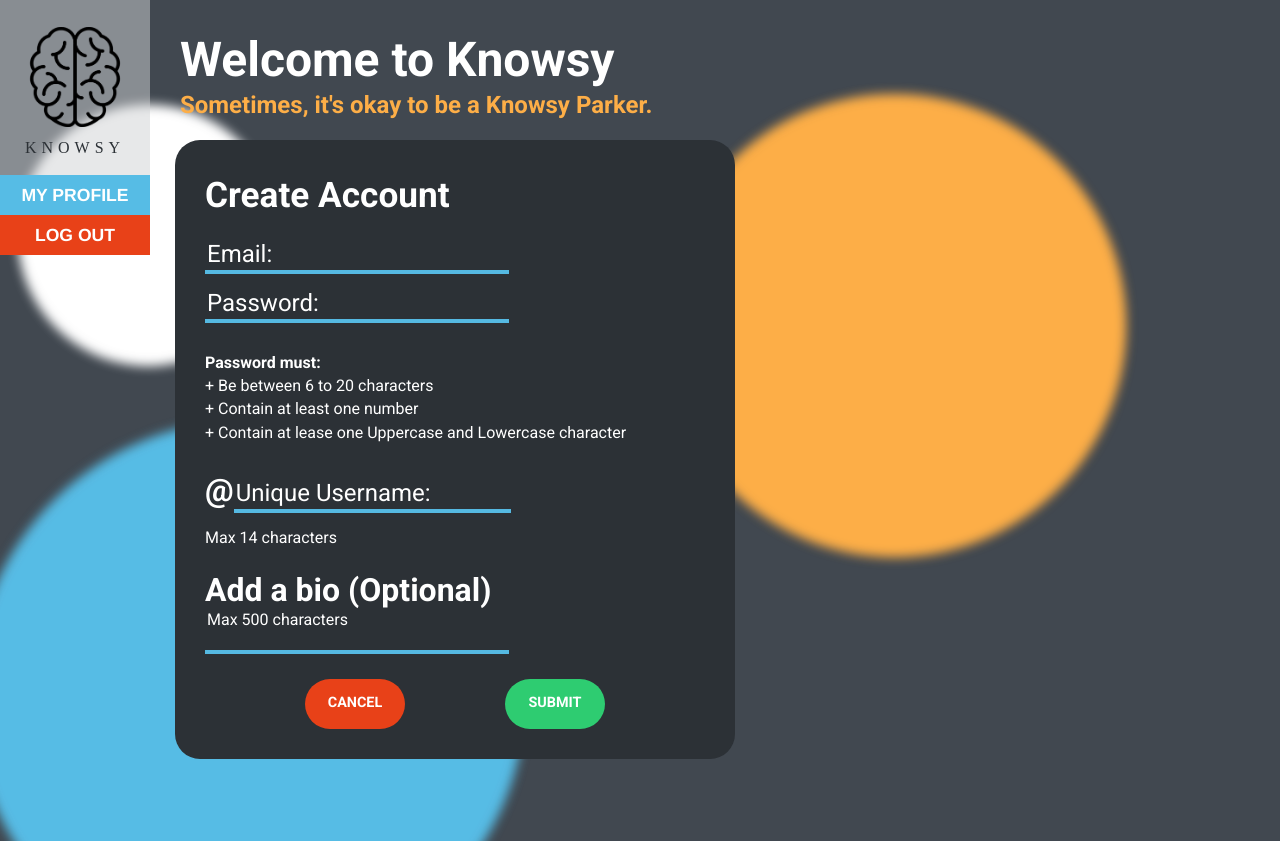
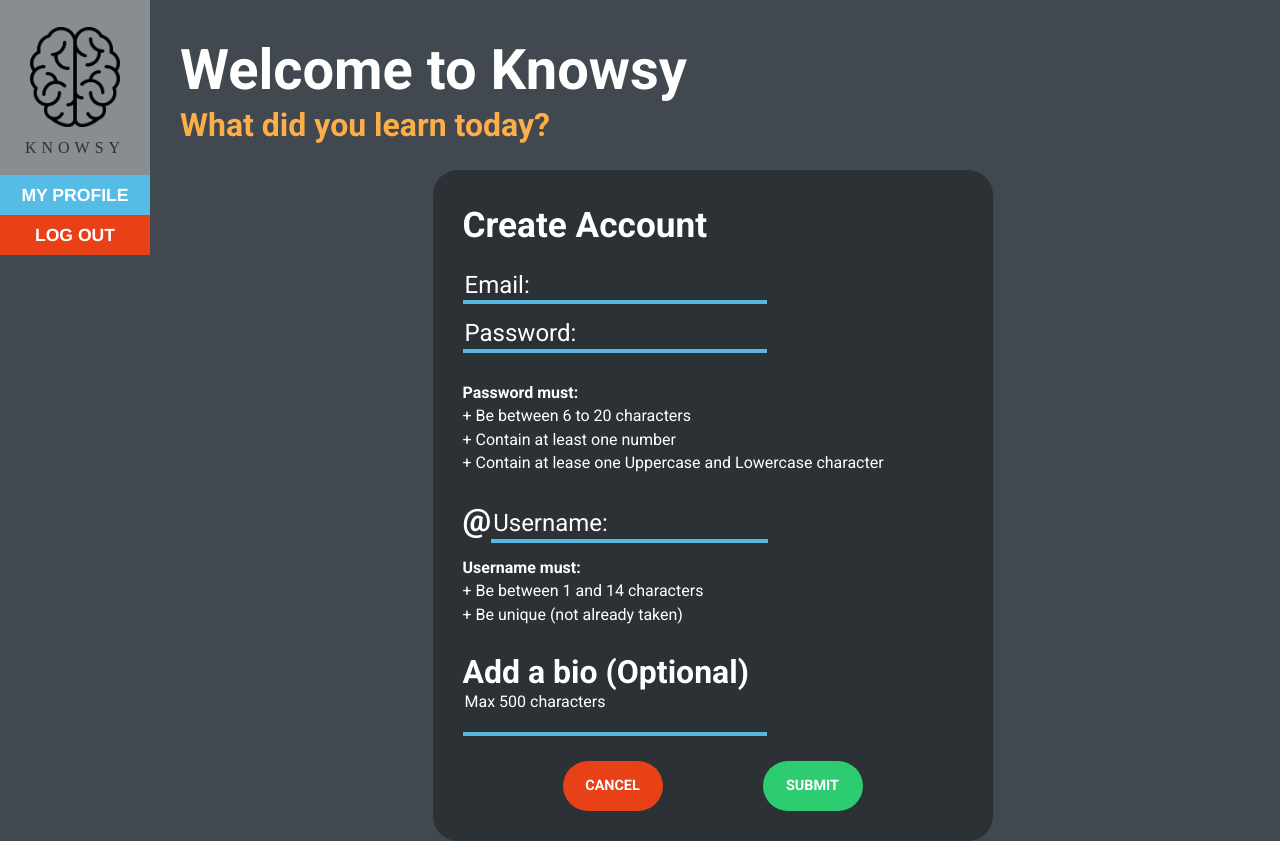
Before and after one commit to Mayden-Academy/2020-sept-knowsys-frontend, a React (Create React App) app: page /createaccount in a window 1280 px wide. Before the commit the page ends 800 px from the top, so only its background shows below. Built offline with nearby package versions, Linux system fonts and the light colour scheme.

Commit message:
commented out background to make the page faster for now. Added flexbox to login and createAccount pages

```diff
--- a/public/index.html
+++ b/public/index.html
@@ -19,7 +19,7 @@
     <link href="https://fonts.googleapis.com/css2?family=Roboto:wght@700&display=swap" rel="stylesheet">
     <link href="https://fonts.googleapis.com/css2?family=JetBrains+Mono&family=Roboto:wght@700&display=swap" rel="stylesheet">
     <link href="https://fonts.googleapis.com/css2?family=Roboto&display=swap" rel="stylesheet">
-    <title>Knowsys - TIL!</title>
+    <title>Knowsy - TIL!</title>
   </head>
 
   <body>
@@ -28,7 +28,7 @@
 
   <!-- ANIMATED BACKGROUND -->
 
-<div class="circleBackground">
+<!-- <div class="circleBackground">
     <svg width="1650" height="1300px">
         <defs>
             <filter id="blur" x="-50%" y="-50%" width="200%" height="200%">
@@ -39,7 +39,7 @@
         <circle class="whiteCircle" cx="50" cy="175" r="150"/>
         <circle class="blueCircle" cx="200" cy="700" r="300"/>
     </svg>
-</div>
+</div> -->
 
     <div id="root"></div>
 
--- a/src/Components/CreateAccountForm/index.js
+++ b/src/Components/CreateAccountForm/index.js
@@ -67,17 +67,21 @@ class CreateAccountForm extends React.Component {
                     <h2>Create Account</h2>
                     <input className="emailInput" type="text" placeholder="Email:"></input>
                     <input className="passwordInput"  type="password" placeholder="Password:"></input>
-                    <p className="passwordRequirementsHeader">Password must:</p>
-                    <div className="passwordRequirementsText">
+                    <p className="requirementsHeader">Password must:</p>
+                    <div className="requirementsText">
                         <p>+ Be between 6 to 20 characters</p>
                         <p>+ Contain at least one number</p>
                         <p>+ Contain at lease one Uppercase and Lowercase character</p>
                     </div>
                     <div>
                     <label>@</label>
-                    <input className="usernameInput" type="text" placeholder="Unique Username:"></input>
+                    <input className="usernameInput" type="text" placeholder="Username:"></input>
                     </div>
-                    <p className="usernameRequirements">Max 14 characters</p>
+                    <p className="requirementsHeader">Username must:</p>
+                    <div className="requirementsText">
+                        <p className="requirementsText">+ Be between 1 and 14 characters</p>
+                        <p className="requirementsText">+ Be unique (not already taken)</p>
+                    </div>
                     <label>Add a bio (Optional)</label>
                     <textarea placeholder="Max 500 characters"></textarea>
                     <div className="createAccountButtonContainer">
--- a/src/Components/CreateAccountForm/style.css
+++ b/src/Components/CreateAccountForm/style.css
@@ -63,17 +63,17 @@ font-weight: 400;
     width: 300px;
 }
 
-.passwordRequirementsHeader {
+.requirementsHeader {
     margin-bottom: -5px;
     font-weight: 800;
 }
 
-.passwordRequirementsText {
+.requirementsText {
     margin-top: 5px;
     margin-bottom: 25px;
 }
 
-.passwordRequirementsText p {
+.requirementsText p {
     margin-top: 5px;
     margin-bottom: 5px;
 }
--- a/src/Components/CreateAccountPage/style.css
+++ b/src/Components/CreateAccountPage/style.css
@@ -1,4 +1,6 @@
 .bodyContent {
     margin-left: 25px;
     margin-right: 30px;
+    display: flex;
+    justify-content: center;
 }
--- a/src/Components/HomepageHeader/index.js
+++ b/src/Components/HomepageHeader/index.js
@@ -6,7 +6,7 @@ class HomepageHeader extends React.Component {
       return (
           <div class="homepageHeader">
               <h1>Welcome to Knowsy</h1>
-              <h2>Sometimes, it's okay to be a Knowsy Parker.</h2>
+              <h2>What did you learn today?</h2>
           </div>
       )
     }
--- a/src/Components/HomepageHeader/style.css
+++ b/src/Components/HomepageHeader/style.css
@@ -1,10 +1,11 @@
 
 h1 {
-font-size: 3rem;
+font-size: 3.5rem;
 margin-bottom: 5px;
 }
 
 h2 {
+    font-size: 2rem;
     margin-top: 5px;
     color: #FDAE47;
 }
--- a/src/Components/LoginPage/style.css
+++ b/src/Components/LoginPage/style.css
@@ -1,6 +1,8 @@
 .bodyContent {
     margin-left: 25px;
     margin-right: 30px;
+    display: flex;
+    justify-content: center;
 }
 
 .loginForm {
@@ -29,7 +31,6 @@
 
 .loginForm a {
     width: 100px;
-    height: 50px;
     border: none;
     color: #ffffff;
     font-family: Futura, "Roboto", "JetBrains Mono", sans-serif;
@@ -38,6 +39,7 @@
     transition-duration: 0.4s;
     border-radius: 25px;
     text-decoration: none;
+    text-align: center;
 }
 
 .loginButton {
@@ -51,6 +53,9 @@
 .loginPageButtons {
     display: flex;
     justify-content: space-evenly;
-    text-align: center;
-    margin-top: 30px;
+    margin-top: 20px;
 }
+
+.buttonStylingFlexbox {
+
+}
--- a/src/Components/TILUser/index.js
+++ b/src/Components/TILUser/index.js
@@ -47,7 +47,7 @@ class TILUser extends React.Component {
     render() {
         return (
 
-            <div className="bodyContent">
+            <div className="userPageContent">
             <h1 className="usernameHeader">@{this.state.learners.username}</h1>
                 <div className="bioContentContainer">
                     <h3 className="bioHeader">Bio:</h3>
--- a/src/Components/UserPage/style.css
+++ b/src/Components/UserPage/style.css
@@ -1,4 +1,4 @@
-.bodyContent {
+.userPageContent {
     margin-left: 25px;
     margin-right: 30px;
 }
```
